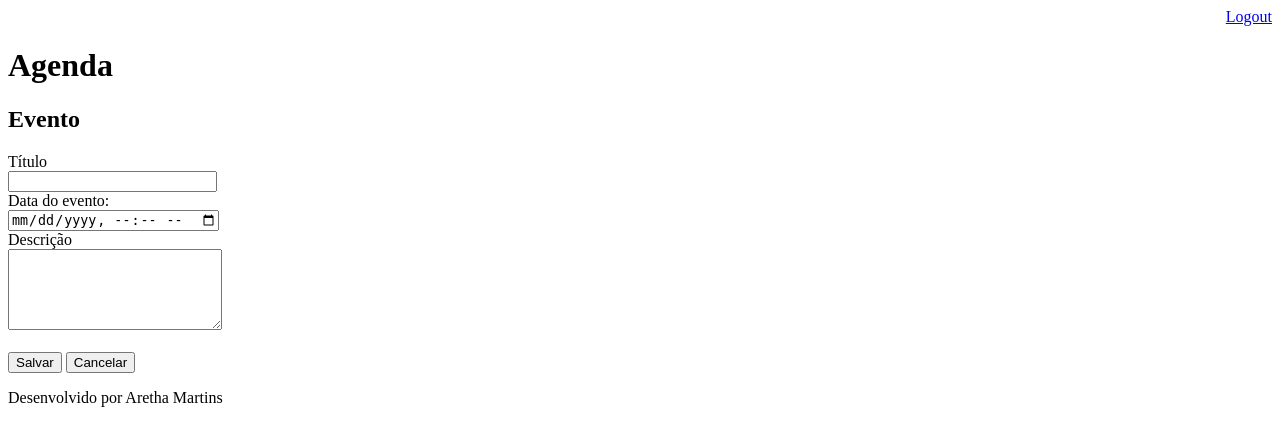
After one commit to AreAlbMartins/AGENDA, a Django app: page /agenda/evento/ in a window 1280 px wide. The commit adds this page. Shown: the top 446 px of the page. Run offline with Django 3.2, Linux system fonts and the light colour scheme; a user stored in the database is signed in.

Commit message:
Inclusao de template para inserção de eventos da agenda

```diff
--- a/agendadjango/urls.py
+++ b/agendadjango/urls.py
@@ -23,6 +23,8 @@ from django.views.generic import RedirectView
 urlpatterns = [
     path('admin/', admin.site.urls),
     path('agenda/',views.lista_eventos),
+    path('agenda/evento/', views.evento),
+    path('agenda/evento/submit', views.submit_evento),
     path ('', RedirectView.as_view(url='/agenda/')),
     path ('login/', views.login_user),
     path ('login/submit', views.submit_login),
--- a/core/views.py
+++ b/core/views.py
@@ -35,3 +35,20 @@ def lista_eventos(request):
     evento = Evento.objects.filter(usuario=usuario)
     dados = {'eventos':evento}
     return render(request, 'agenda.html', dados)
+
+@login_required(login_url='/login/')
+def evento(request):
+    return render(request, 'evento.html')
+
+@login_required(login_url='/login/')
+def submit_evento(request):
+    if request.POST:
+        titulo = request.POST.get('titulo')
+        data_evento = request.POST.get('data_evento')
+        descricao = request.POST.get('descricao')
+        usuario = request.user
+        Evento.objects.create(titulo=titulo,
+                              data_evento=data_evento,
+                              descricao=descricao,
+                              usuario=usuario)
+    return redirect('/')
--- a/templates/agenda.html
+++ b/templates/agenda.html
@@ -2,7 +2,9 @@
 
 {% block content %}
     <h2>Agendamentos</h2>
-
+    <a href="evento/">
+        <button type="button"> Novo Evento </button>
+    </a>
     <ul style="font-size: 18px">
         {% for evento in eventos %}
             <li>{{evento.titulo}} - {{ evento.get_data_evento }}</li>
--- /dev/null
+++ b/templates/evento.html
@@ -0,0 +1,25 @@
+{% extends "model-page.html" %}
+
+{%block content %}
+
+<h2>Evento</h2>
+<form action="submit" method="post">{%csrf_token%}
+    <label> Título </label>
+    <br>
+    <input type="text" name="titulo" size="23">
+    <br>
+    <label>Data do evento:</label>
+    <br>
+    <input type="datetime-local" name="data_evento">
+    <br>
+    <label> Descrição </label>
+    <br>
+    <textarea name="descricao" rows="5" cols="24"></textarea>
+    <br><br>
+    <button type="submit">Salvar</button>
+    <a href="/">
+        <button type="submit">Cancelar</button>
+    </a>
+</form>
+
+{% endblock %}
```
Also changed, not shown: db.sqlite3, 1 other file.
